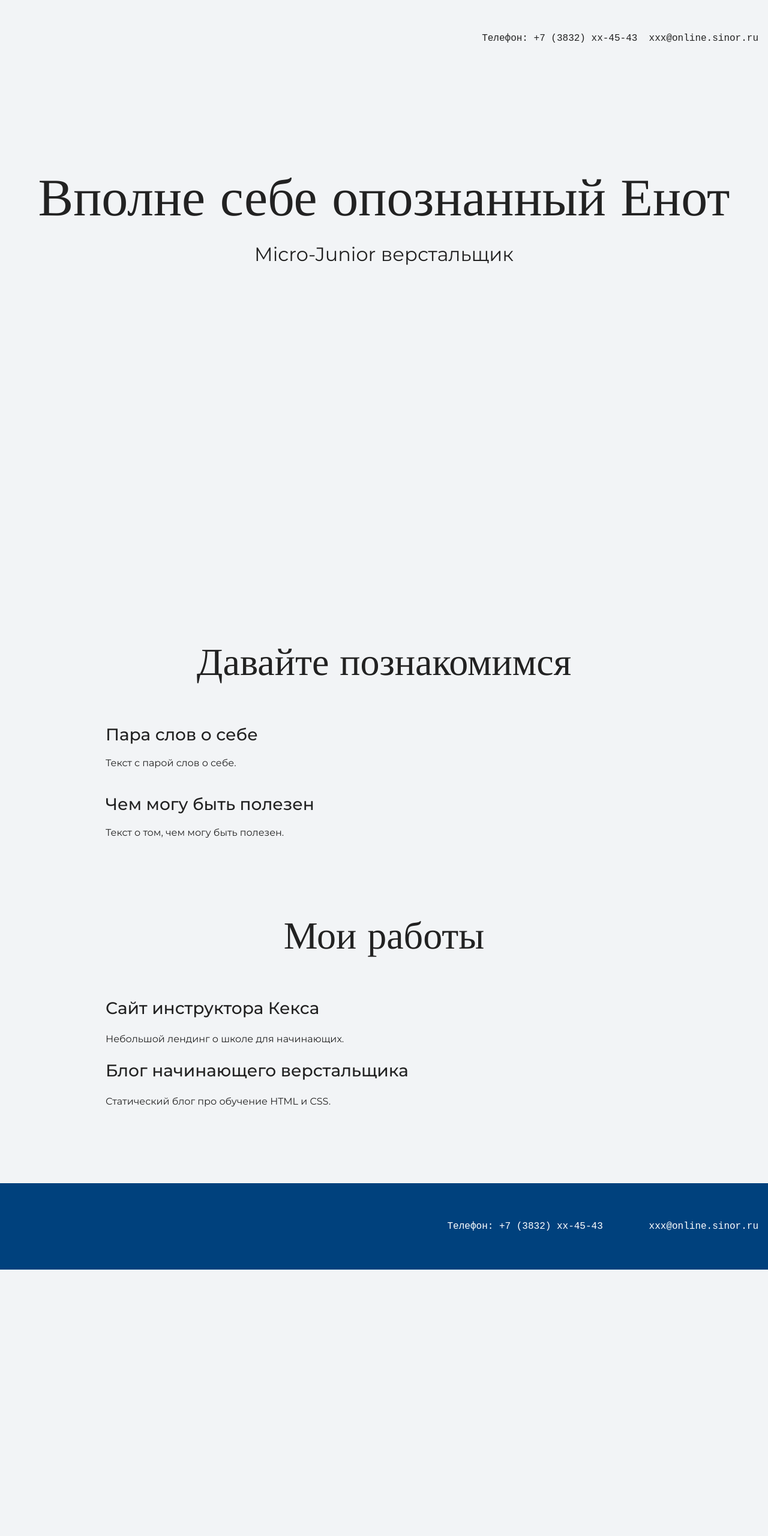
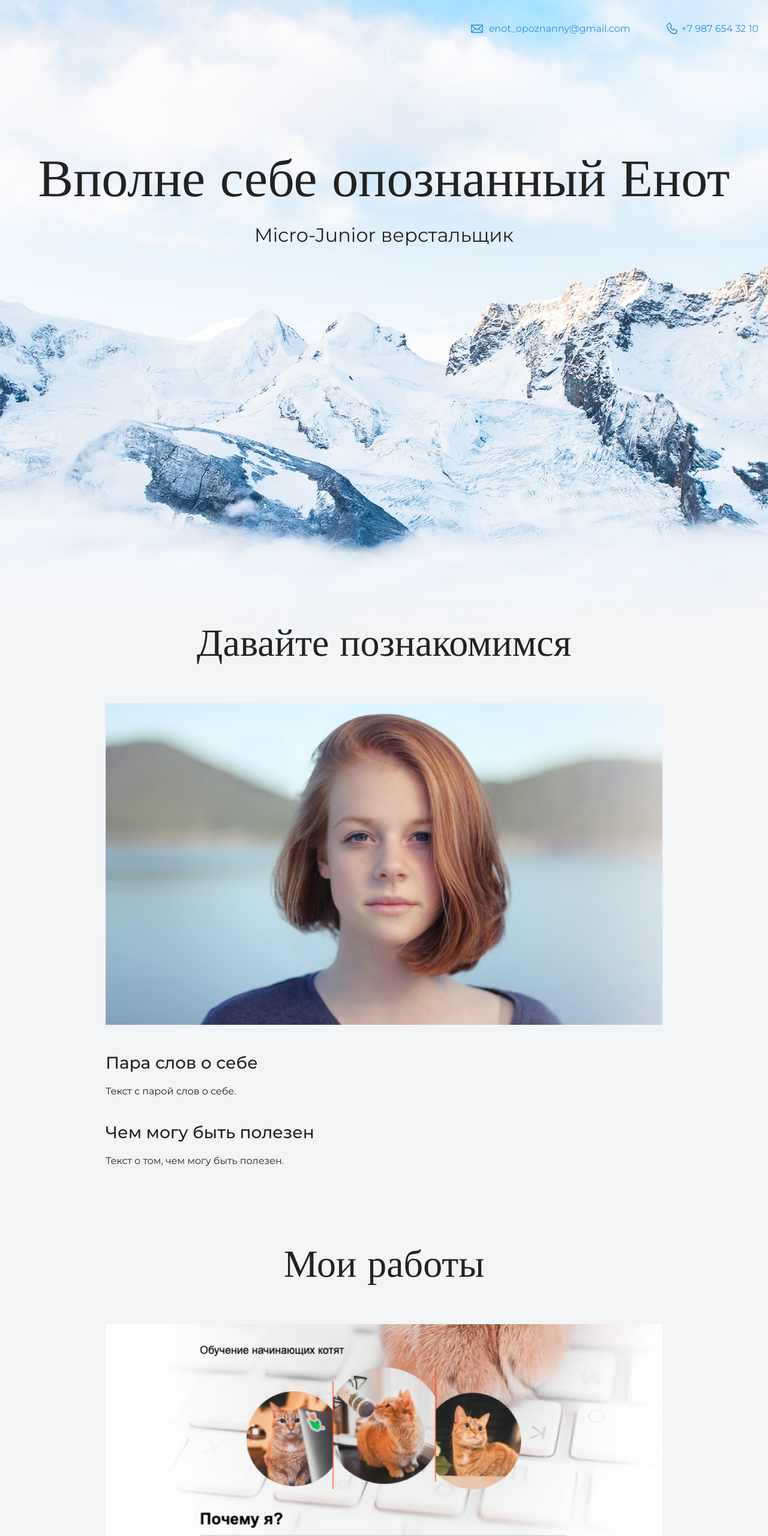
Before and after one commit to goodcow/my-site, a plain HTML site: page index.html in a window 1280 px wide. Shown: the top 2560 px of the page at 60% size. Before the commit the page ends 2116 px from the top, so only its background shows below. Drawn offline with nearby package versions, Linux system fonts and the light colour scheme.

Commit message:
2020-08-25 upd

```diff
--- a/index.html
+++ b/index.html
@@ -10,8 +10,10 @@
   <body>
     <header class="page-header">
       <div class="container">
-      <pre>Телефон: +7 (3832) xx-45-43  xxx@online.sinor.ru</pre>
-      </div>
+        <a class="header-email" href="mailto:enot_opoznanny@gmail.com">enot_opoznanny@gmail.com</a>
+        <a class="header-phone" href="tel:+79876543210">+7 987 654 32 10</a>
+
+    </div>
     </header>
 
     <section class="hero-image">
@@ -24,6 +26,9 @@
     <section class="intro">
       <div class="container">
       <h2 class="subheading">Давайте познакомимся</h2>
+      <figure class="user-image">
+        <img src="files/user.jpg" width="928" height="536" alt="Фотография Опознанного Енота">
+      </figure>
       <h3>Пара слов о себе</h3>
       <p>Текст с парой слов о себе.</p>
       <h3>Чем могу быть полезен</h3>
@@ -35,8 +40,15 @@
       <div class="container">
       <h2 class="subheading">Мои работы</h2>
 
+      <figure class="project-image">
+        <img src="files/project.jpg" width="928" height="536" alt="Сайт инструктора Хренекса">
+      </figure>
+
+
       <h3>Сайт инструктора Кекса</h3>
       <p>Небольшой лендинг о школе для начинающих.</p>
+
+      <a class="button" href="source/project/index.html">Открыть страницу</a>
 
       <h3>Блог начинающего верстальщика</h3>
       <p>Статический блог про обучение HTML и CSS.</p>
@@ -45,7 +57,8 @@
 
     <footer class="page-footer">
       <div class="container">
-      <pre>Телефон: +7 (3832) xx-45-43        xxx@online.sinor.ru</pre>
+        <a class="footer-email" href="mailto:enot_opoznanny@gmail.com">enot_opoznanny@gmail.com</a>
+        <a class="footer-phone" href="tel:+79876543210">+7 987 654 32 10</a>
       </div>
     </footer>
   </body>
```
Also changed, not shown: files/project.jpg (added), files/user.jpg (added), img/hero-bg.jpg (added), img/icon-css.svg (added), img/icon-email-footer.svg (added), img/icon-email-header.svg (added), img/icon-html.svg (added), img/icon-phone-footer.svg (added), img/icon-phone-header.svg (added).
